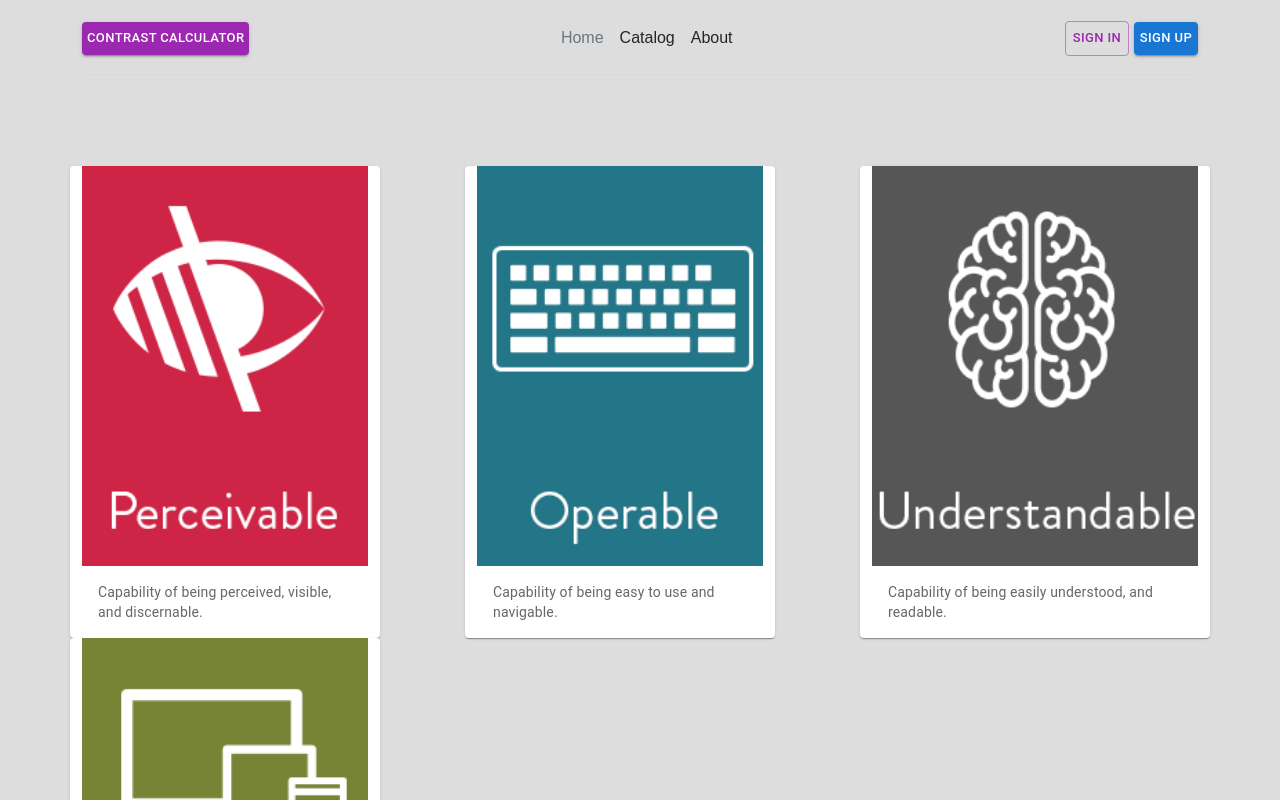
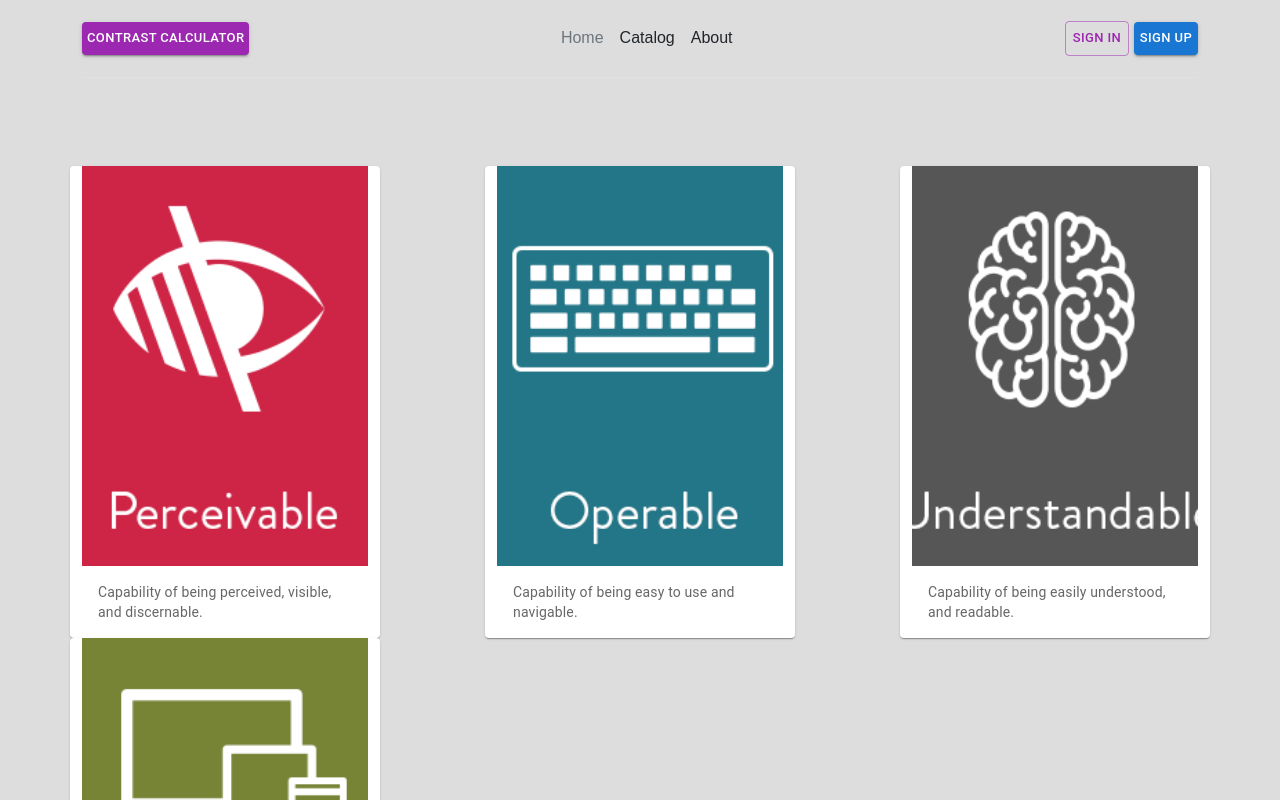
Before and after one commit to bailey-strum/capstone-accessibility, a React (Create React App) app: page / in a window 1280 px wide. Shown: the top 800 px of the page. Built offline with nearby package versions, Linux system fonts and the light colour scheme.

Commit message:
Edited the Understandable size

```diff
--- a/src/Pages/LoggedOut/HomeScreen.tsx
+++ b/src/Pages/LoggedOut/HomeScreen.tsx
@@ -73,7 +73,7 @@ const HomeScreen = () => {
 
 
 
-                        <Card sx={{ maxWidth: 350}} onClick={() => navigate('/understandable')}>
+                        <Card sx={{ maxWidth: 310}} onClick={() => navigate('/understandable')}>
                             <CardActionArea>
                                 <CardMedia
                                 component="img"
```
